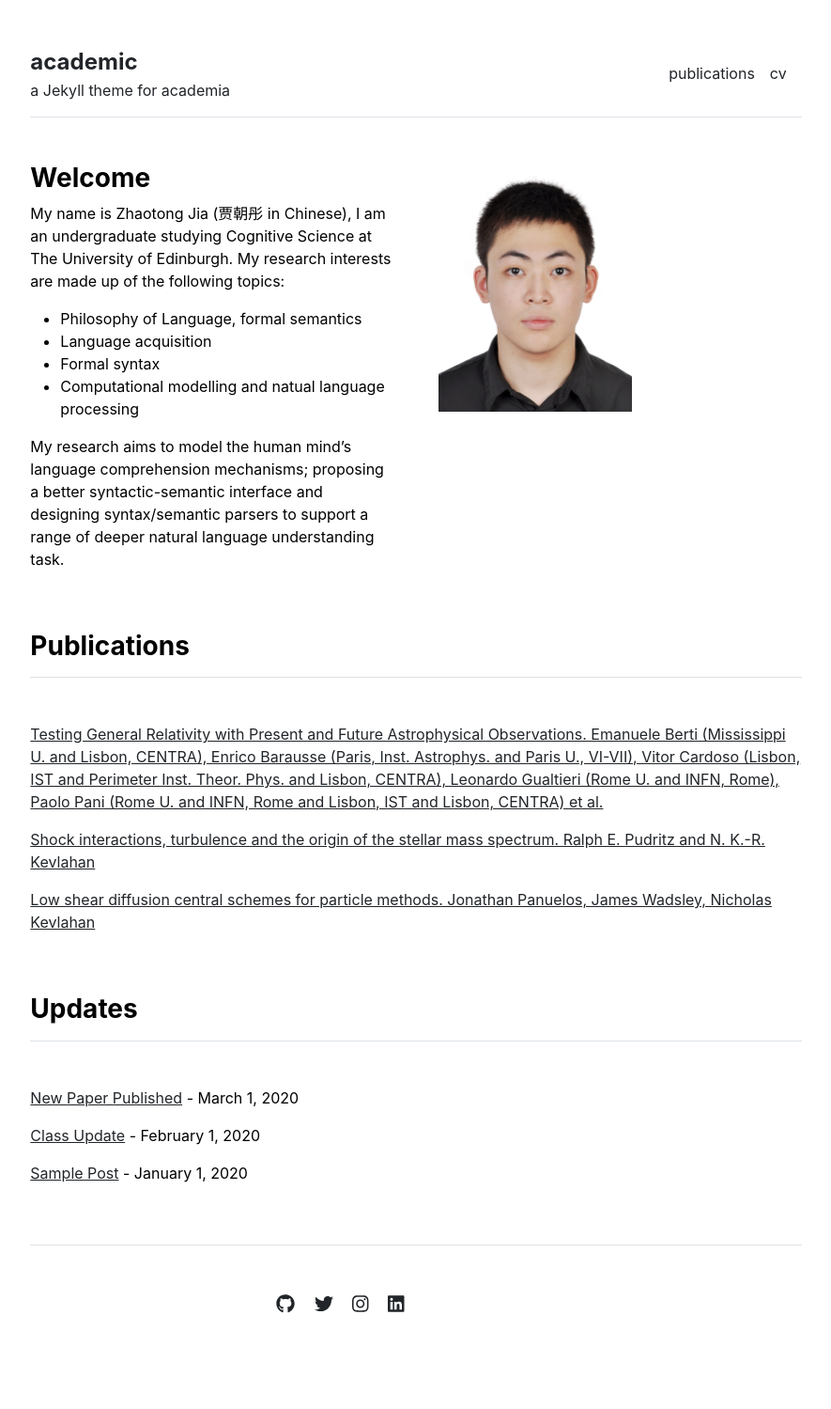
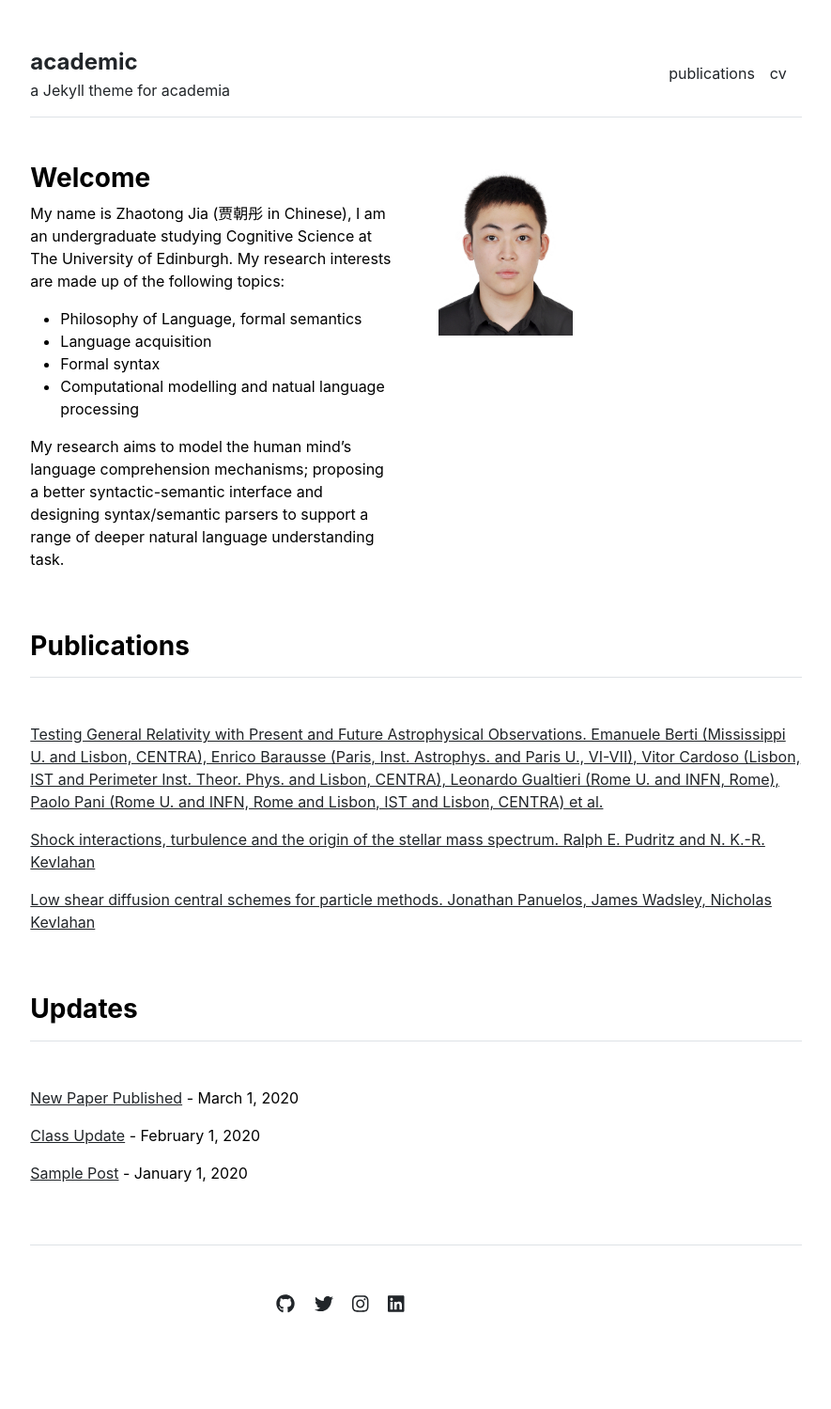
Before and after one commit to chotong/chotong.github.io, a Jekyll site: the page built from docs/index.md, in a window 1280 px wide. Shown: the whole page at 94% size, without its empty margins (197-1082 px from the left). Built offline with Jekyll 4.4.1, drawn with Linux system fonts in a browser that asks for light colours.

Commit message:
Update home.html

```diff
--- a/docs/_layouts/home.html
+++ b/docs/_layouts/home.html
@@ -8,8 +8,7 @@ layout: default
     {{ content }}
   </div>
   <div class="col-md-6">
-    <img src="{{ site.github.url }}/assets/img/JIA Zhaotong.jpg" alt="Home" width="206"
-     height="265">
+    <img src="{{ site.github.url }}/assets/img/JIA Zhaotong.jpg" alt="Home" width= 37%>
   </div>
 </div>
 
```
